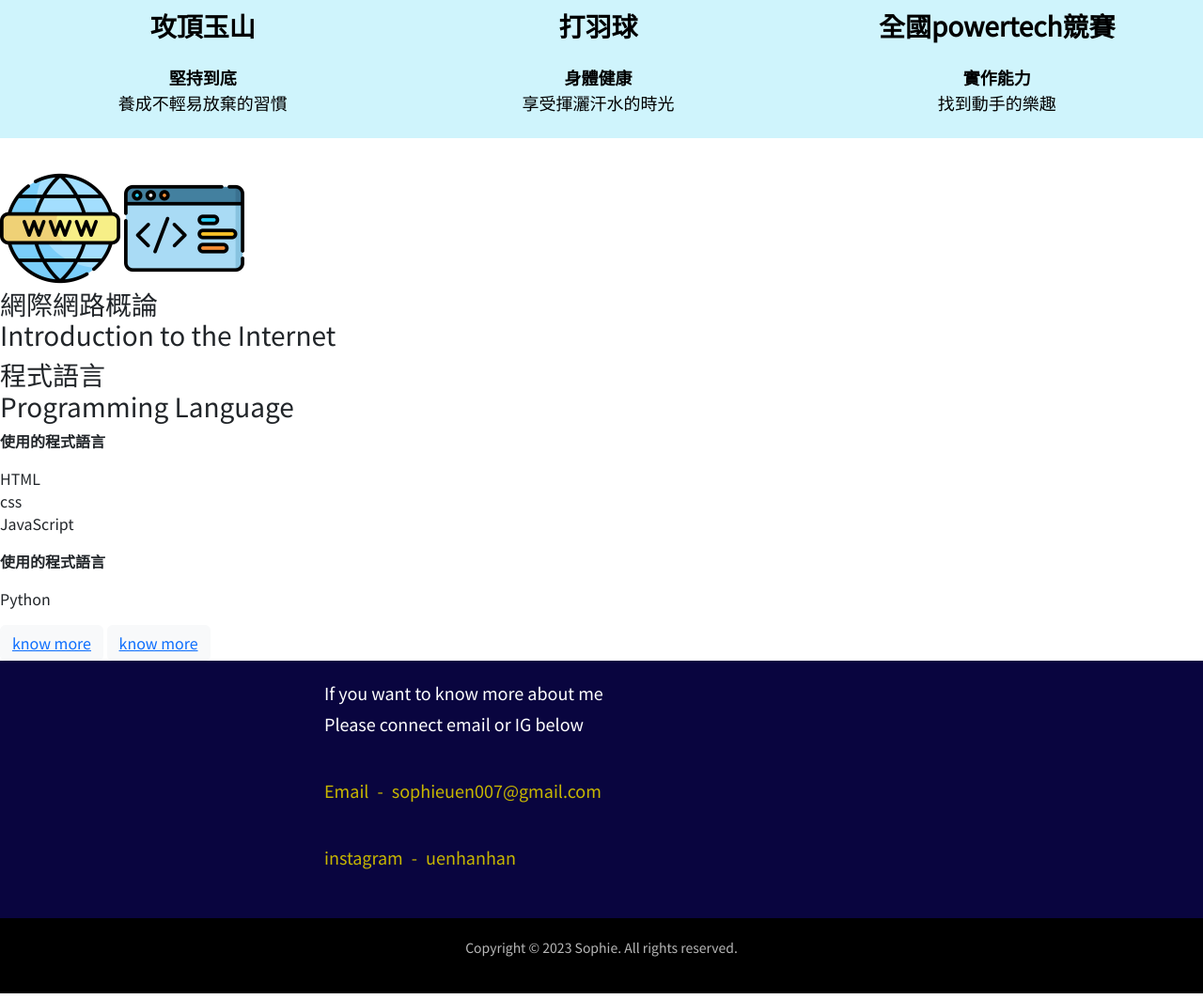
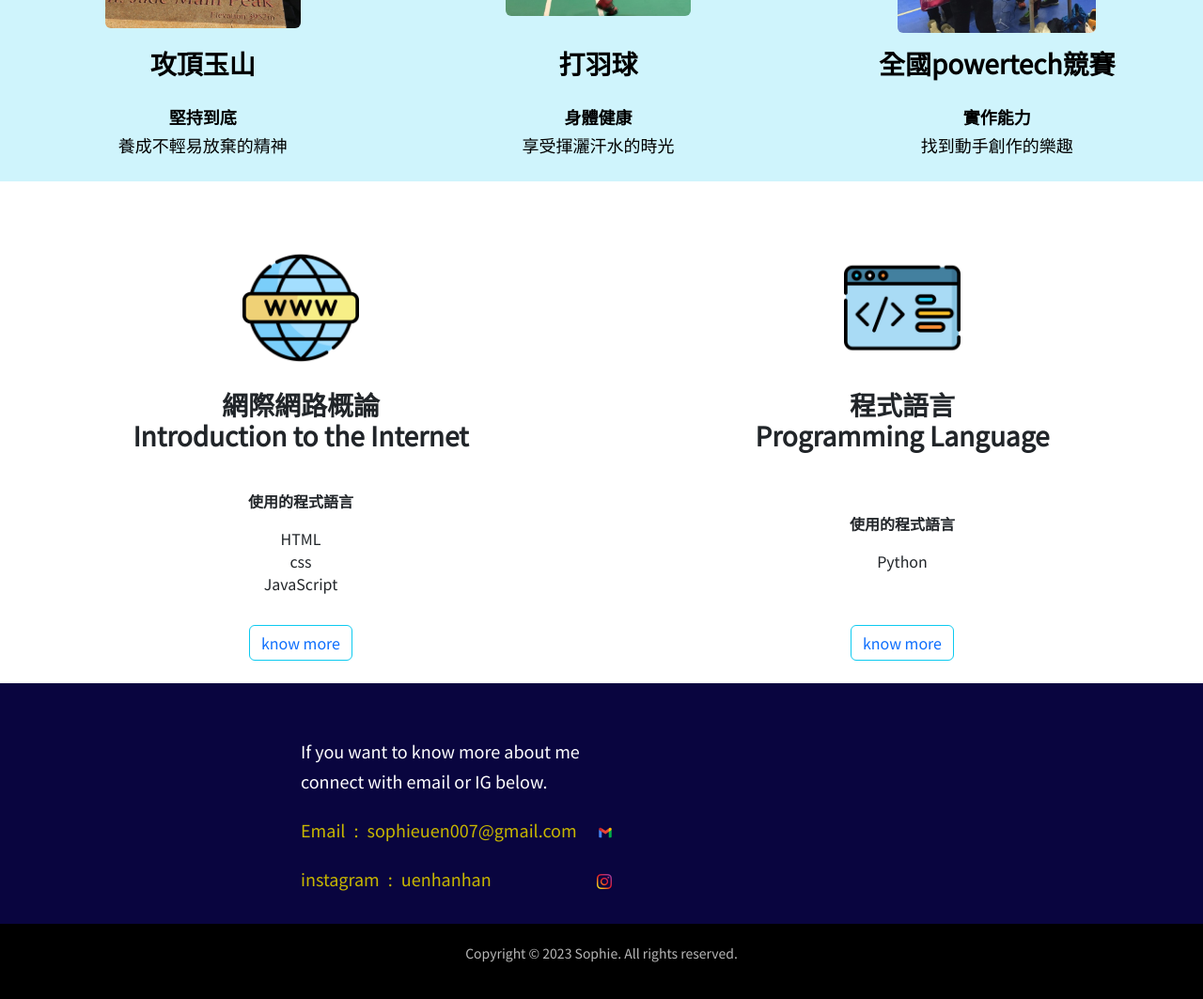
Before and after one commit to sophieuen2003/mypage, a plain HTML site: page index.html in a window 1280 px wide. Shown: the part 1142-2205 px from the top of the page at 94% size. Drawn offline with nearby package versions, Linux system fonts and the light colour scheme.

Commit message:
mypage(f)

```diff
--- a/index.html
+++ b/index.html
@@ -47,7 +47,7 @@
         <tbody>
           <tr>
             <td>
-              <img src="images/yushan-1.jpg" class="rounded mx-auto d-block img-fluid"  alt="登上玉山">
+              <img src="images/yushan-1.jpg" class="rounded mx-auto d-block img-fluid" alt="登上玉山">
             </td>
             <td>
               <img src="images/badminton-1.jpg" class="rounded mx-auto d-block" alt="打羽球">
@@ -66,21 +66,21 @@
             <td class="pr-3">
               <h3><strong>全國powertech競賽</strong></h3>
             </td>
-          <tr class="text-center">
+          <tr class="text-center" style="line-height:30px;">
             <td>
-              <p style="font-size:18px;"><strong>堅持到底</strong><br>養成不輕易放棄的習慣</p>
+              <p style="font-size:18px;"><strong>堅持到底</strong><br>養成不輕易放棄的精神</p>
             </td>
             <td>
               <p style="font-size:18px;"><strong>身體健康</strong><br>享受揮灑汗水的時光</p>
             </td>
             <td class="pr-3">
-              <p style="font-size:18px;"><strong>實作能力</strong><br>找到動手的樂趣</p>
+              <p style="font-size:18px;"><strong>實作能力</strong><br>找到動手創作的樂趣</p>
             </td>
           </tr>
         </tbody>
       </table>
 
-      <table id="collection" class="table table-borderless"></table>
+      <table id="collection" class="table table-borderless">
         <thead class="text-center align-middle">
           <tr>
             <th colspan="2" class="p-4">
@@ -89,73 +89,56 @@
         </thead>
         <tbody>
           <tr>
-          <td>
-            <img src="images/world-wide-web.png" width="10%" alt="web">
+            <td class="text-center pb-3">
+              <img src="images/world-wide-web.png" style="width:20%" alt="web">
+            </td>
+            <td class="text-center pb-3">
+              <img src="images/code.png" style="width:20%;" alt="PL">
+            </td>
+          </tr>
+          <tr class="text-center pb-5">
+            <td class="pb-4">
+              <h3><strong>網際網路概論<br>Introduction to the Internet</strong></h3>
             </td>
             <td>
-            <img src="images/code.png" width="10%" alt="PL">
-          </td>
-        </tr>
-        <tr class="text-center">
-          <td>
-            <h3>網際網路概論<br>Introduction to the Internet</h3>
-          </td>
-          <td>
-            <h3>程式語言<br>Programming Language</h3>
+              <h3><strong>程式語言<br>Programming Language</strong></h3>
             </td>
           <tr class="text-center">
             <td>
               <p><strong>使用的程式語言</strong></p>
               <p>HTML<br>css<br>JavaScript</p>
             </td>
-          <td>
+            <td valign="middle">
               <p><strong>使用的程式語言</strong></p>
               <p>Python</p>
             </td>
           </tr>
           <tr>
-          <td>
-            <button type="button" class="btn btn-light text-info"><a href="https://github.com/sophieuen2003/1121web">know more</a></button>
+            <td class="text-center">
+              <button type="button" class="btn btn-outline-info"><a href="https://github.com/sophieuen2003/1121web">know
+                  more</a></button>
             </td>
-            <td>
-            <button type="button" class="btn btn-light text-info"><a href="https://github.com/sophieuen2003/1121PL">know more</a></button>
+            <td class="text-center">
+              <button type="button" class="btn btn-outline-info"><a href="https://github.com/sophieuen2003/1121PL">know
+                  more</a></button>
         </tbody>
       </table>
 
-      <!-- <section id="collection" class="collection">
-        <div>
-          <img src="images/world-wide-web.png" alt="web">
-          <h3>網際網路概論<br>Introduction to the Internet</h3>
-          <p><strong>使用的程式語言</strong></p>
-          <p>HTML<br>css<br>JavaScript</p>
-          <button type="button" class="btn btn-light text-info" a href="https://github.com/sophieuen2003/1121web">project</a></button>
+      <section id=contact class="contact">
+        <div class="profile pt-3 pb-3" style="line-height: 2rem;">
+          <p>If you want to know more about me<br>connect with email or IG below.</p>
+          <p>
+            <font color="#c8db72;">Email&ensp;:&ensp;sophieuen007@gmail.com&ensp;&ensp;</font>
+            <a href="mailto: sophieuen007@gmail.com"><img src="images/gmail.png"></a>
+          </p>
+          <p>
+            <font color="#c8db72;">
+              instagram&ensp;:&ensp;uenhanhan&ensp;&ensp;&ensp;&ensp;&ensp;&ensp;&ensp;&ensp;&ensp;&ensp;&ensp;&ensp;
+            </font>
+            <a href="https://www.instagram.com/uenhanhan/"><img src="images/instagram.png"></a>
+          </p>
         </div>
-        <div>
-          <img src="images/code.png" alt="PL">
-          <h3>程式語言<br>Programming Language</h3>
-          <p><strong>使用的程式語言</strong></p>
-          <p>Python</p>
-          <p><a href="https://github.com/sophieuen2003/1121web">project</a></p>
-        </div>
-      </section> -->
-
-      <section id=contact class="contact">
-        <!-- <img src="images/myself.jpg" alt="Hello, this is Sophie."> -->
-        <div class="profile">
-          <p>If you want to know more about me<br>Please connect email or IG below</p>
-          <p><font color="#c8db72;">Email&ensp;-&ensp;sophieuen007@gmail.com</font></p>
-          <p><font color="#c8db72;">instagram&ensp;-&ensp;uenhanhan</font></p>
-          <a href="https://www.instagram.com/uenhanhan/"><img src="images/instagram.png" width="10%"></a>
       </section>
-
-
-      <!-- <section class="form">
-        <p>有任何問題都歡迎詢問喔</p>
-        <form>
-          <input type="email" placeholder="請輸入您的email" required>
-          <button type="submit">送出</button>
-        </form>
-      </section> -->
 
     </main>
 
--- a/style.css
+++ b/style.css
@@ -5,24 +5,22 @@
   margin: 0;
   font-family: "Noto Sans TC", sans-serif;
 }
+
 header {
   background-color: rgb(44, 44, 61, 0.9);
   height: 80px;
   width: 100%;
   position: fixed;
 }
+
 h1 {
   color: #ffffff;
   position: absolute;
   left: 120px;
   top: 0;
   line-height: 80px;
-  /* background-image: url(images/logo.png);
-  background-size: 10%;
-  background-repeat: no-repeat;
-  background-position: center;
-  width: 1000px; */
 }
+
 header h2 {
   color: #ffffff;
   position: absolute;
@@ -30,27 +28,33 @@ header h2 {
   top: 0;
   line-height: 80px;
 }
+
 header ul {
   position: absolute;
   right: 5vw;
   top: 0;
   line-height: 80px;
 }
+
 header li {
   display: inline;
   margin-right: 4vw;
 }
+
 header a {
   color: #ffffff;
   text-decoration: none;
 }
+
 header a:hover {
-  text-decoration: underline;
+  text-decoration: none;
+  color: #797979;
 }
+
 .cover {
   background-color: antiquewhite;
   color: #ffffff;
-  height: 95vh;
+  height: 100vh;
   background-image: url("images/beach-1.jpg");
   background-repeat: no-repeat;
   background-size: cover;
@@ -60,20 +64,28 @@ header a:hover {
   align-items: center;
   justify-content: center;
 }
+
 .cover h3 {
   color: #e2dd90;
   font-size: 40px;
   margin-top: 10px;
+  margin-left: 25px;
+  transform: translateX(10px);
 }
+
 .cover h2 {
   font-size: 80px;
   margin-top: 30px;
+  margin-left: 30px;
 }
+
 .cover p {
   color: #fef7e6;
   font-size: 18px;
   margin: 25px 0;
+  margin-left: 30px;
 }
+
 .cover a {
   color: #ffffff;
   text-decoration: none;
@@ -81,6 +93,7 @@ header a:hover {
   padding: 10px 20px;
   border-radius: 5px;
 }
+
 .motto {
   background-color: #2e598a;
   color: #ffffff;
@@ -92,6 +105,16 @@ header a:hover {
   font-size: 28px;
   line-height: 1.8em;
 }
+
+.page-container {
+  position: relative;
+  min-height: 100vh;
+}
+
+.content-wrap {
+  padding-bottom: 80px;
+}
+
 footer {
   background-color: #000000;
   color: #b7b7b7;
@@ -101,6 +124,7 @@ footer {
   justify-content: center;
   font-size: 14px;
 }
+
 .contact {
   background-color: #09053f;
   color: #ffffff;
@@ -109,27 +133,29 @@ footer {
   justify-content: center;
   font-size: 18px;
 }
-/* .contact img {
-  width: 50%;
-} */
 
 .profile {
   width: 50%;
+  margin-top: 20px;
 }
+
 .profile img {
-  width: 5%;
-  padding: 0 18px 18px 25px;
+  width: 2.5%;
+  align-items: center;
 }
+
 .profile p {
-  line-height: 1.8em;
-  padding: 18px 18px 5px 25px;
+  margin-top: 20px;
 }
+
 .AboutMe {
   display: flex;
 }
+
 .AboutMe img {
   width: 50%;
 }
+
 .introduction {
   width: 50%;
   background-color: #ffffff;
@@ -138,83 +164,74 @@ footer {
   align-items: center;
   justify-content: center;
 }
+
 .introduction h2 {
   font-size: 40px;
   margin-bottom: 30px;
 }
+
 .introduction p {
   text-align: center;
   line-height: 2em;
 }
+
 .table img {
   width: 50%;
   color: #80b0cf;
 }
+
 .table a {
   text-decoration: none;
 }
-.table a:hover {
-  text-decoration: underline;
+
+.table button {
+  text-decoration: none;
 }
-/* section .important {
-  display: flex;
-  background-color: #80b0cf;
-  align-items: center;
-  justify-content: center;
-  justify-content: flex-start;
-  padding: 100px 180px 80px;
-}
-.text h2 {
-  color: #000000;
-  width: 100%
-  font-size: 30px;
-  margin: 20px 0;
-  align-items: center;
-  justify-content: top;
-}
-section .description {
-  display: flex;
-  flex-wrap:wrap;
-  width: 300px;
-  text-align: center;
-  justify-content: space-around;
-}
+
 .description img {
   width: 100%;
   border-radius: 10px;
 }
+
 .description h3 {
   font-size: 25px;
   margin: 20px 0;
 }
+
 .description p {
   font-size: 16px;
   line-height: 1.6em;
-} */
-.collection {
+}
+
+*/ .collection {
   background-color: #ffffff;
   display: flex;
   justify-content: space-around;
   align-items: center;
   padding: 100px 180px 80px;
 }
+
 .collection div {
   width: 300px;
   text-align: center;
 }
+
 .collection img {
   width: 45%;
 }
+
 .collection h3 {
   font-size: 25px;
   line-height: 1.5em;
   margin: 20px 0;
 }
+
 .collection p {
   font-size: 16px;
   line-height: 1.5em;
   padding-bottom: 15px;
 }
+
 .collection a {
   color: rgb(80, 79, 79);
   text-decoration: none;
@@ -222,6 +239,7 @@ section .description {
   padding: 5px 10px;
   border-radius: 5px;
 }
+
 .form {
   padding-top: 1000px;
   background-color: #ffffff;
@@ -231,9 +249,11 @@ section .description {
   flex-direction: column;
   align-items: center;
 }
+
 .form p {
   margin-bottom: 20px;
 }
+
 .form input,
 .form button {
   background-color: transparent;
@@ -242,6 +262,7 @@ section .description {
   padding: 10px;
   border-radius: 5px;
 }
+
 .form input {
   width: 200px;
   margin-right: 15px;
@@ -253,7 +274,7 @@ section .description {
   padding: 0.375rem 0.75rem;
   font-size: 1rem;
   font-weight: 400;
-  line-height: 1.5;
+  line-height: 1.5em;
   color: #212529;
   background-color: #ffffff;
   background-clip: padding-box;
@@ -270,13 +291,11 @@ section .description {
   justify-content: center;
   margin-top: 15%;
 }
+
 input::placeholder {
   color: #b8b8b8;
 }
-input::focus {
-  outline: none;
-  border-color: #e0e9a3;
-}
+
 .menu {
   display: none;
 }
@@ -285,9 +304,11 @@ input::focus {
   0% {
     background-position: 0% 50%;
   }
+
   50% {
     background-position: 100% 50%;
   }
+
   100% {
     background-position: 0% 50%;
   }
@@ -298,13 +319,16 @@ input::focus {
   header ul {
     display: none;
   }
-  header h1 {
+
+  header h2 {
     left: 50%;
     transform: translateX(-50%);
   }
+
   .news h2 {
     font-size: 40px;
   }
+
   .menu {
     display: block;
     background-color: transparent;
@@ -313,26 +337,31 @@ input::focus {
     position: absolute;
     top: 15px;
     left: 20px;
-    /* border: none; */
     cursor: pointer;
   }
+
   .AboutMe {
     flex-direction: column;
   }
+
   .AboutMe img {
     width: 100%;
   }
+
   .introduction {
     width: 100%;
     padding: 40px 0;
   }
+
   .introduction h2 {
     font-size: 30px;
   }
+
   .important {
     flex-direction: column;
     padding: 60px 0;
   }
+
   .important div {
     margin-bottom: 30px;
   }
```
Also changed, not shown: aboutMe.html (+7 -7 lines), contact.html (+21 -9 lines), images/gmail.png (added). Lines whose indentation alone changed are shown as unchanged.
